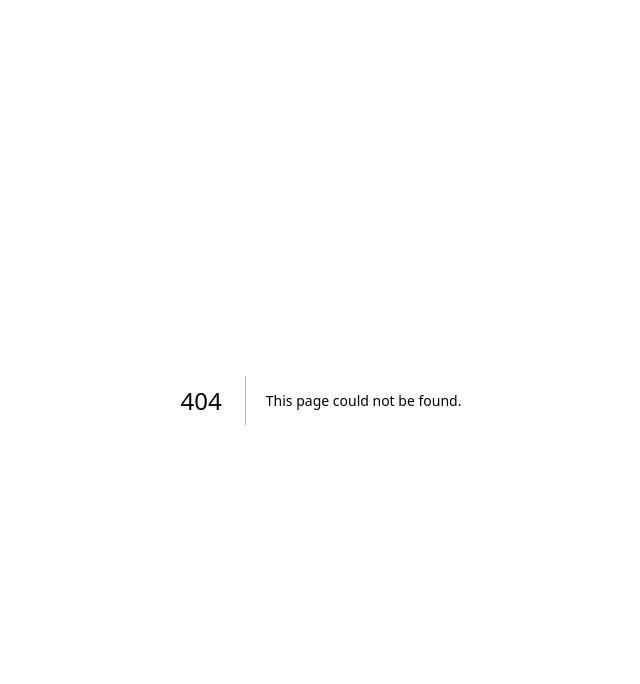
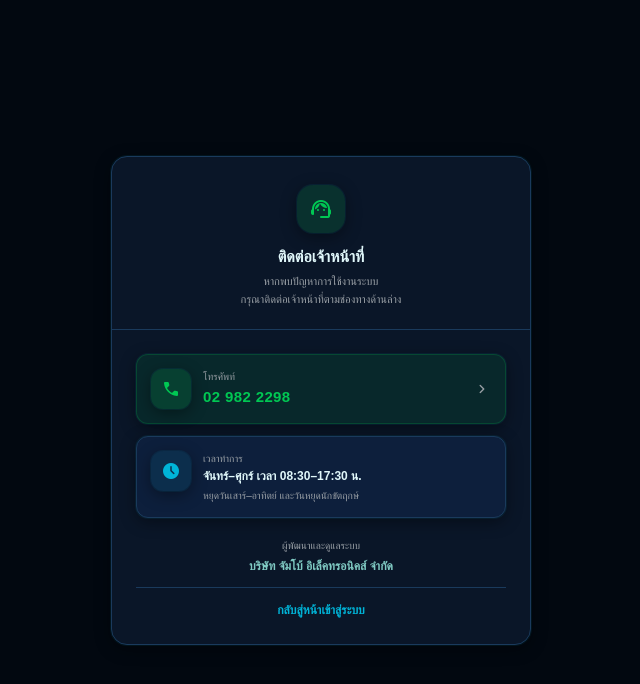
Before and after one commit to pocher03/buriram-smartlight, a Next.js app: page /contact in a window 1280 px wide. Before the commit this address had no page. Shown: the top 684 px of the page, without its empty margins (319-959 px from the left). Built offline with nearby package versions, Linux system fonts and the light colour scheme; a web font is replaced by a local one.

Commit message:
feat: add support contact page and modal

```diff
--- /dev/null
+++ b/src/app/(auth)/contact/page.tsx
@@ -0,0 +1,78 @@
+// src/app/(auth)/contact/page.tsx
+// หน้าติดต่อเจ้าหน้าที่ — เข้าได้โดยไม่ต้องเข้าสู่ระบบ (อยู่ใน PUBLIC_PATHS)
+import Link from "next/link";
+import { SUPPORT_INFO } from "@/lib/support-info";
+
+export default function ContactPage() {
+  return (
+    <div className="min-h-dvh flex items-center justify-center bg-sf-3 dark:bg-dk-bg p-4">
+      <div className="login-in w-full max-w-[420px] bg-sf dark:bg-dk-sf rounded-2xl shadow-g3 border border-bdr dark:border-dk-bdr overflow-hidden">
+        {/* หัวเรื่อง */}
+        <div className="px-6 pt-7 pb-5 text-center border-b border-bdr dark:border-dk-bdr">
+          <div className="w-12 h-12 rounded-2xl bg-grn-lt dark:bg-grn/15 flex items-center justify-center mx-auto mb-3">
+            <span className="ms ms-f text-grn" style={{ fontSize: 24 }}>support_agent</span>
+          </div>
+          <h1 className="text-base font-bold text-t1 dark:text-dk-t1">ติดต่อเจ้าหน้าที่</h1>
+          <p className="text-[11px] text-t3 mt-1 leading-relaxed">
+            หากพบปัญหาการใช้งานระบบ<br />
+            กรุณาติดต่อเจ้าหน้าที่ตามช่องทางด้านล่าง
+          </p>
+        </div>
+
+        <div className="px-6 py-6 space-y-3">
+          {/* โทรศัพท์ */}
+          <a
+            href={`tel:${SUPPORT_INFO.phoneHref}`}
+            className="flex items-center gap-3 p-3.5 rounded-xl bg-grn-lt dark:bg-grn/10 border border-grn/20 hover:border-grn/40 transition group"
+          >
+            <div className="w-10 h-10 rounded-xl bg-grn/15 flex items-center justify-center flex-shrink-0">
+              <span className="ms ms-f text-grn" style={{ fontSize: 20 }}>call</span>
+            </div>
+            <div className="min-w-0 flex-1">
+              <div className="text-[10px] text-t3 mb-0.5">โทรศัพท์</div>
+              <div className="text-[15px] font-bold text-grn tabular-nums tracking-wide">
+                {SUPPORT_INFO.phone}
+              </div>
+            </div>
+            <span className="ms text-t3 group-hover:text-grn transition" style={{ fontSize: 18 }}>
+              chevron_right
+            </span>
+          </a>
+
+          {/* เวลาทำการ */}
+          <div className="flex items-start gap-3 p-3.5 rounded-xl bg-sf-2 dark:bg-dk-sf2 border border-bdr/60 dark:border-dk-bdr">
+            <div className="w-10 h-10 rounded-xl bg-blu/10 flex items-center justify-center flex-shrink-0">
+              <span className="ms ms-f text-blu" style={{ fontSize: 20 }}>schedule</span>
+            </div>
+            <div className="min-w-0 flex-1">
+              <div className="text-[10px] text-t3 mb-0.5">เวลาทำการ</div>
+              <div className="text-[12px] font-semibold text-t1 dark:text-dk-t1 leading-snug">
+                {SUPPORT_INFO.officeHours}
+              </div>
+              <div className="text-[10px] text-t3 mt-1">
+                {SUPPORT_INFO.officeHoursNote}
+              </div>
+            </div>
+          </div>
+
+          {/* ผู้ดูแลระบบ */}
+          <div className="pt-2 text-center">
+            <div className="text-[10px] text-t3 mb-1">ผู้พัฒนาและดูแลระบบ</div>
+            <div className="text-[12px] font-semibold text-t2 dark:text-dk-t2">
+              {SUPPORT_INFO.company}
+            </div>
+          </div>
+
+          <div className="pt-3 text-center border-t border-bdr dark:border-dk-bdr">
+            <Link
+              href="/login"
+              className="inline-block text-[12px] font-semibold text-blu hover:underline"
+            >
+              กลับสู่หน้าเข้าสู่ระบบ
+            </Link>
+          </div>
+        </div>
+      </div>
+    </div>
+  );
+}
```
